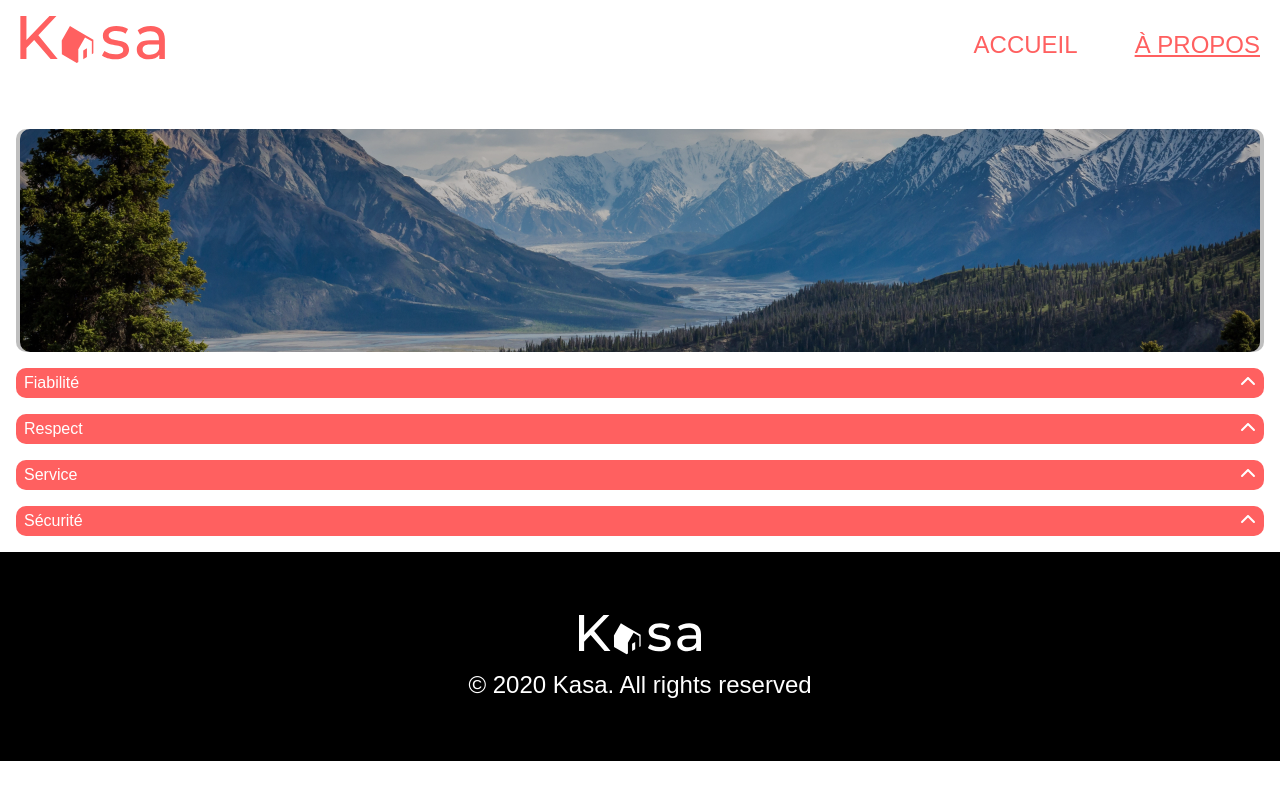
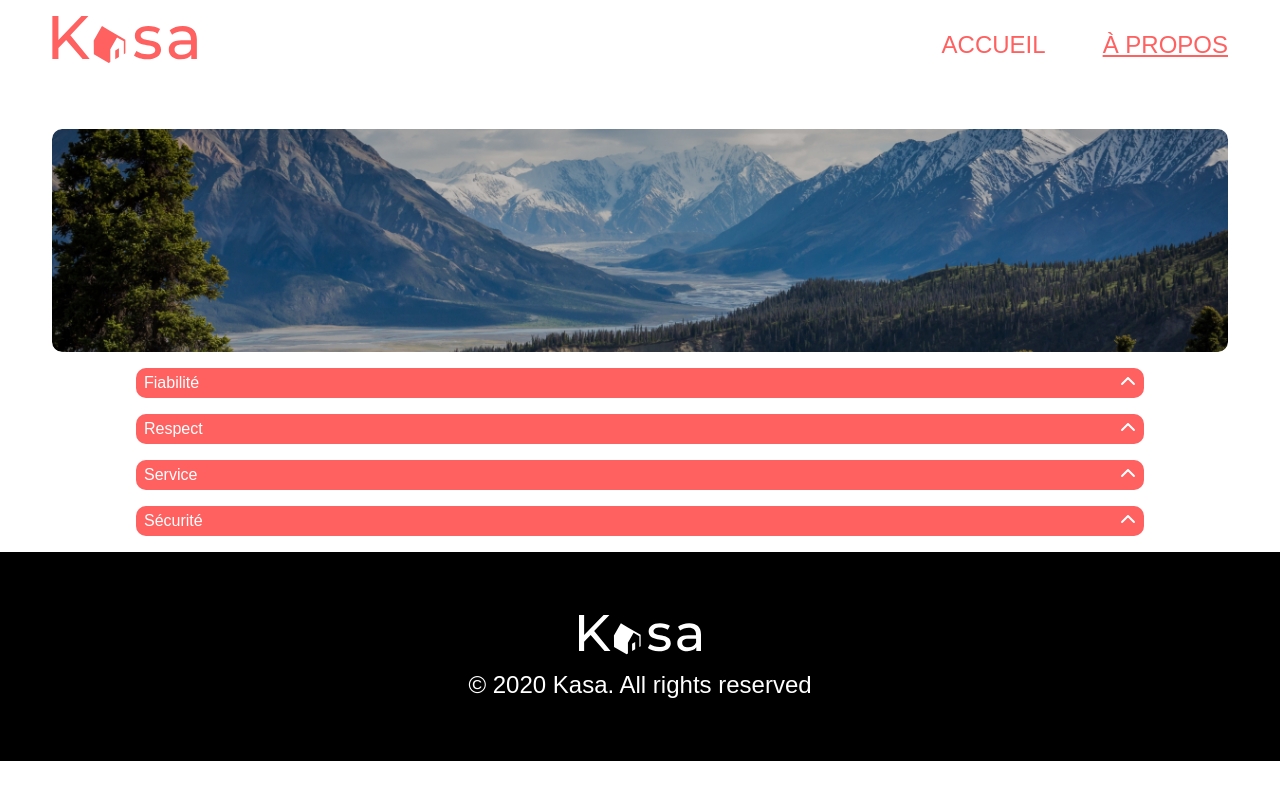
Before and after one commit to Shugwih/Benjamin_Laborderie_Kasa_P8_0124, a React (Create React App) app: page /About in a window 1280 px wide. Built offline with nearby package versions, Linux system fonts and the light colour scheme.

Commit message:
Final version

```diff
--- a/src/components/Banner/Banner.module.scss
+++ b/src/components/Banner/Banner.module.scss
@@ -2,7 +2,7 @@
 
 .banner {
     max-width: 100%; /*340px*/
-    margin: 1rem;
+    //margin: 1rem;
     display: flex;
     justify-content: center;
     position: relative; /*For text*/
@@ -10,9 +10,6 @@
     border-radius: 10px;
         @media (min-width: $medium-device-min) {
             margin: 3.125rem 1rem 0 1rem;
-        }
-        @media (min-width: $large-device) {
-            //margin: 100px 50px 43px 100px;
         }
     &::before { /*Background Opacity*/
         content: '';
@@ -27,12 +24,12 @@
         z-index: -1; /*For background opacity*/
         width: 335px;
         height: 111px;
-        right: 6%;
+        right: 3%;
         top: 6%;
         position: relative;
         object-fit: cover;
         border-radius: 10px;
-        transform: scale(1.7);
+        transform: scale(1.2);
             @media (min-width: $medium-device-min) {
                 right: 0;
                 top: 0;
--- a/src/components/Collapse/Collapse.module.scss
+++ b/src/components/Collapse/Collapse.module.scss
@@ -1,6 +1,8 @@
 @import '../../styles/utilities.scss';
 
 .collapse {
+    background-color: $grey;
+    border-radius: 10px;
     & .collapseButton {
         background-color: $primarycolor;
         color: $light-color;
--- a/src/components/Header/Header.module.scss
+++ b/src/components/Header/Header.module.scss
@@ -1,18 +1,23 @@
 @import '../../styles/utilities.scss';
 
 .header {
+        margin: 0 auto; //*
+        display: flex; //*
+        justify-content: center; //*
     @media (min-width: $medium-device-min) {
-        display: flex;
-        justify-content: center;
+        max-width: 1240px;
     }
     & .top_container {
         display: flex;
         justify-content: space-around;
         align-items: center;
         margin: 1rem;
+        max-width: 425px; //*
+        width: 100%; //*
         @media (min-width: $medium-device-min) {
             justify-content: space-between;
-            width: 1240px;
+            max-width: 1240px;
+            padding: 0 1rem;;
         }
         &_main_logo {
             & img {
--- a/src/components/Slideshow/Slideshow.module.scss
+++ b/src/components/Slideshow/Slideshow.module.scss
@@ -52,5 +52,9 @@
       font-size: 18px;
       padding: 5px;
       border-radius: 5px;
+      display: none;
+      @media (min-width: $medium-device-min) {
+        display: block;
+      }
     }
 }
--- a/src/components/Slideshow/index.jsx
+++ b/src/components/Slideshow/index.jsx
@@ -7,7 +7,7 @@ function Slideshow({ images }) {
   const [currentIndex, setCurrentIndex] = useState(0);
 
   useEffect(() => {
-    setCurrentIndex(0); // Réinitialise l'index à 0 à chaque fois que les images changent
+    setCurrentIndex(0);
   }, [images]);
 
   const previous = () => setCurrentIndex(currentIndex === 0 ? images.length - 1 : currentIndex - 1);
--- a/src/pages/About/About.module.scss
+++ b/src/pages/About/About.module.scss
@@ -1,15 +1,44 @@
 @import '../../styles/utilities.scss';
 
 .About {
-    //min-height: calc(100vh - 209px);
-    & .collapse_container {
+    //display: flex;
+    //justify-content: center;
+    //max-width: 425px;
+    width: 100%; //*
+    box-sizing: border-box; //*
+    margin: auto;
+    max-width: 380px;
+    padding: 0 1rem; //*
+    @media (min-width: $medium-device-min) {
         display: flex;
+        justify-content: center;
+        max-width: 1240px;
         flex-direction: column;
-        gap: 1rem;
-        margin: 1rem;
-        & .collapse_element {
-            background-color: $grey;
-            border-radius: 10px;
+    }
+    & .about_container {
+        //max-width: 335px;
+        max-width: 425px;
+            @media (min-width: $medium-device-min) {
+                max-width: 1240px;
+            }
+        & .collapse_container {
+            display: flex;
+            flex-direction: column;
+            gap: 1rem;
+            //margin: 1rem;
+            margin: 1rem auto;
+            @media (min-width: $medium-device-min) {
+                max-width: 1040px;
+                margin: 1rem auto;
+            };
+            & .collapse_element {
+                background-color: $grey;
+                border-radius: 10px;
+                @media (min-width: $medium-device-min) {
+                    max-width: 1040px;
+                    margin: 0 1rem;
+                }
+            }
         }
     }
 }
--- a/src/pages/About/index.jsx
+++ b/src/pages/About/index.jsx
@@ -8,6 +8,7 @@ function About() {
 
     return (
         <div className={styles.About}>
+            <div className={styles.about_container}>
                 <Banner backgroundImage={Aboutbanner}/>
                 <div className={styles.collapse_container}>
                     <div className={styles.collapse_element}>
@@ -31,7 +32,7 @@ function About() {
                         </Collapse>
                     </div>
                 </div>
-
+            </div>
         </div>
     )
 }
--- a/src/pages/Error/Error.module.scss
+++ b/src/pages/Error/Error.module.scss
@@ -7,6 +7,9 @@
     color: $primarycolor;
     & h1 {
         font-size: $h1-error-mobile;
+        @media (min-width: $medium-device-min) {
+            font-size: $h1-error-medium;
+        }
     }
     & h2 {
         text-align: center;
@@ -14,6 +17,10 @@
         & .breack::after {
             content: '';
             display: block;
+            @media (min-width: $medium-device-min) {
+                display: none;
+                font-size: $h2-error-medium;
+            }
         }
     }
     @for $i from 1 through 2 {
--- a/src/pages/Home/Home.module.scss
+++ b/src/pages/Home/Home.module.scss
@@ -4,20 +4,21 @@
     display: flex;
     justify-content: center;
     flex-direction: column;
-    max-width: 425px;
+    max-width: 335px;
     margin: auto;
+    padding: 0 5%;
     @media (min-width: $medium-device-min) {
         max-width: 1240px;
     }
     & .home_gallery_container {
         display: flex;
         align-items: center;
-        margin: 2.688rem  0 3.125rem 0;
-        padding: 1rem;
+        padding: 1rem 0;
         @media (min-width: $medium-device-min) {
             background-color: $grey;
             border-radius: 10px;
             margin: 2.688rem 1rem 3.125rem 1rem;
+            padding: 1rem;
         }
         & .home_gallery { /*Style for div (Card container), for card component, go to : Card/Card.module.scss*/
             display: grid;
--- a/src/pages/Listings/Listings.module.scss
+++ b/src/pages/Listings/Listings.module.scss
@@ -31,14 +31,17 @@
                     display: flex;
                     font-size: $p-tag-listing-mobile;
                     gap: 10px;
+                    flex-wrap: wrap;
                     & li {
                         display: flex;
                         justify-content: center;
                         align-items: center;
                         background-color: $primarycolor;
                         border-radius: 10px;
-                        width: 84px;
+                        min-width: 84px;
                         height: 18px;
+                        padding: 0 5px;
+                        box-sizing: border-box;
                     }
                 }
             }
@@ -88,7 +91,6 @@
             grid-template-columns: repeat(2, 1fr);
         }
         & .collapse_element {
-            background-color: $grey;
             border-radius: 10px;
         }
     }
--- a/src/styles/utilities.scss
+++ b/src/styles/utilities.scss
@@ -20,6 +20,8 @@ $h2-error-mobile: 1.125rem; /*For error h2 - Mobile version*/
 $navSize: 1.5rem; /*For Nav menu - Header - Tablet version or more*/
 $h1-home-medium: 2rem; /*For home h1 - Tablet version or more*/
 $p-footer: 1,5rem;
+$h1-error-medium: 18rem; /*For Error h1 - Tablet version or more*/
+$h2-error-medium: 1.125rem; /*For error h2 - Tablet version or more*/
 /*Large*/
 $h1-home: 3rem; /*For home h1 - Large version only*/
 /*                       */
```
Lines whose indentation alone changed are shown as unchanged.
